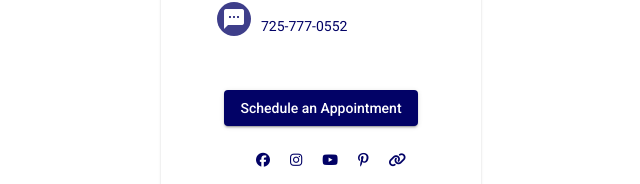
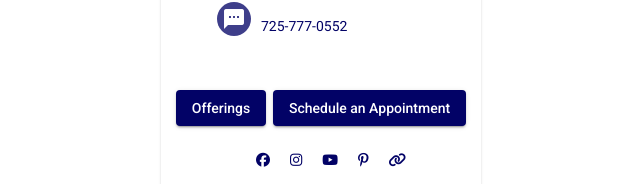
Before and after one commit to NusheenBari/cards, an Angular app: page / in a window 1280 px wide. Shown: the part 1596-1780 px from the top of the page, without its empty margins (319-959 px from the left). Built offline with nearby package versions, Linux system fonts and the light colour scheme.

Commit message:
final commit

```diff
--- a/src/app/app.component.css
+++ b/src/app/app.component.css
@@ -34,7 +34,7 @@ mat-card-subtitle{
 }
 .CTA-1{
     display: flex;
-    justify-content: center;
+    justify-content: space-evenly;
 }
 contact-1{
     display: flex;
--- a/src/app/app.component.html
+++ b/src/app/app.component.html
@@ -39,7 +39,9 @@
     </div>
     </mat-card-content>
     <mat-card-actions class="CTA-1">
-      <button mat-raised-button class="CTA">Schedule an Appointment</button>
+     <a href="https://thesolacemind.com/offerings" target="_blank"><button mat-raised-button class="CTA">Offerings</button></a>
+     <a href="https://calendly.com/solacemind/discoverycall?back=1&month=2021-03" target="_blank"><button mat-raised-button class="CTA">Schedule an Appointment</button></a>
+
     </mat-card-actions>
 
     <!-- <mat-card-content>
--- a/src/app/ffl/ffl.component.html
+++ b/src/app/ffl/ffl.component.html
@@ -35,7 +35,7 @@
       </div>
       </mat-card-content>
       <mat-card-actions class="CTA-1">
-        <button mat-raised-button class="CTA">Schedule an Appointment</button>
+        <a href="https://calendly.com/solacemind/family-first-life-insurance" target="_blank"><button mat-raised-button class="CTA">Schedule an Appointment</button></a>
       </mat-card-actions>
 
       <mat-card-content>
```
